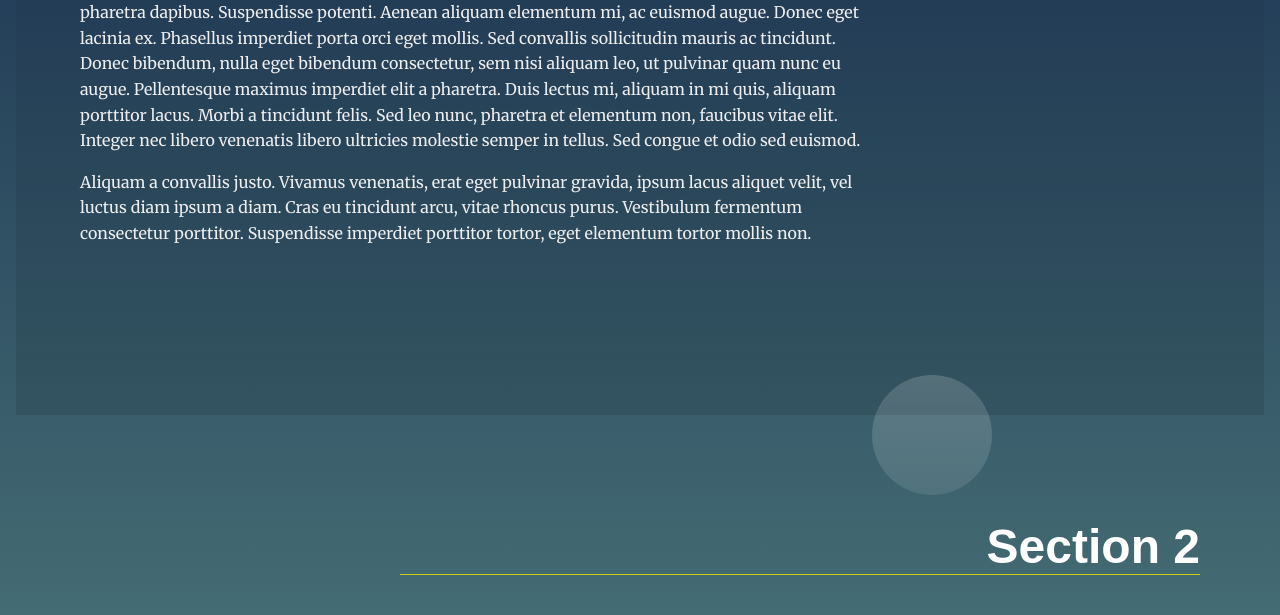
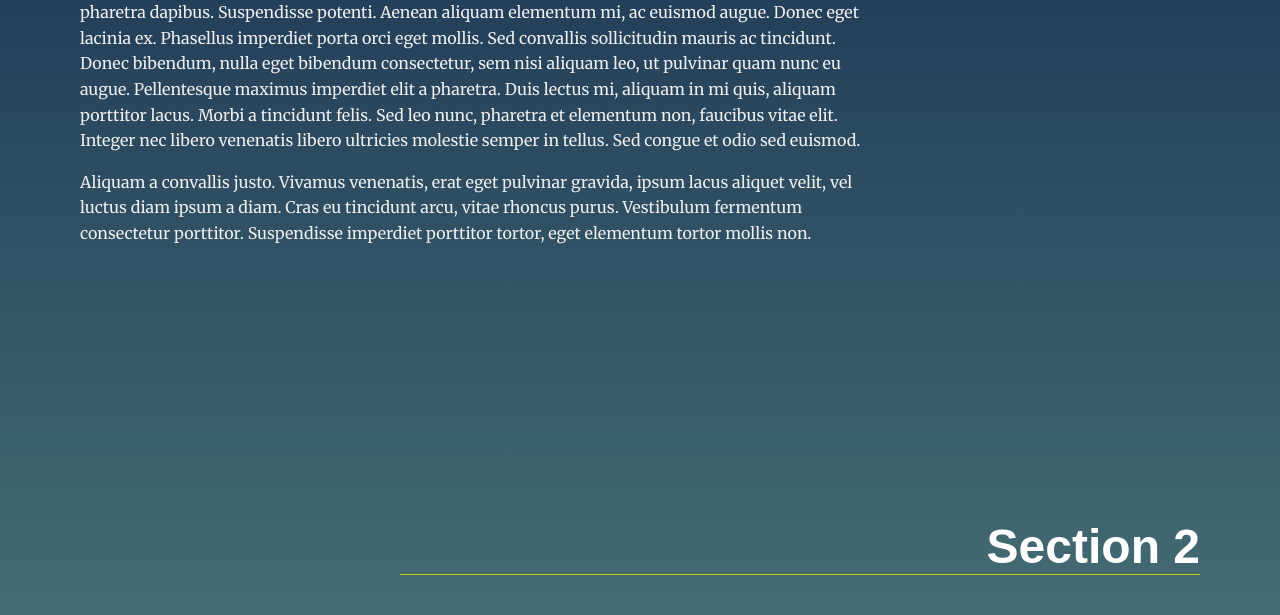
Before and after one commit to abdelrazek-alaa/udacity-javascript-nd-landing-page, a plain HTML site: page index.html in a window 1280 px wide. Shown: the part 696-1311 px from the top of the page. Drawn offline with Linux system fonts and the light colour scheme.

Commit message:
feat:make section active when near top of viewport

```diff
--- a/index.html
+++ b/index.html
@@ -29,7 +29,7 @@
     a data attribute that will populate the li node.
     Adding more sections will automatically populate nav.
     The first section is set to active class by default -->
-    <section id="section1" data-nav="Section 1" class="your-active-class">
+    <section id="section1" data-nav="Section 1">
       <div class="landing__container">
         <h2>Section 1</h2>
         <p>Lorem ipsum dolor sit amet, consectetur adipiscing elit. Morbi fermentum metus faucibus lectus pharetra
--- a/js/app.js
+++ b/js/app.js
@@ -31,6 +31,8 @@ const ul = document.querySelector(".navbar__menu ul");
  * Begin Main Functions
  *
  */
+
+// build the nav
 let buildNav = () => {
   sections.forEach((section) => {
     const li = document.createElement("li");
@@ -42,9 +44,24 @@ let buildNav = () => {
     ul.appendChild(li);
   });
 };
-// build the nav
 
 // Add class 'active' to section when near top of viewport
+let makeSectionActive = () => {
+  sections.forEach((section) => {
+    addEventListener("scroll", () => {
+      secPosition = section.getBoundingClientRect().top;
+      if (secPosition < 150 && secPosition > -410) {
+        if (!section.classList.contains("your-active-class")) {
+          section.classList.add("your-active-class");
+        }
+      } else {
+        if (section.classList.contains("your-active-class")) {
+          section.classList.remove("your-active-class");
+        }
+      }
+    });
+  });
+};
 
 // Scroll to anchor ID using scrollTO event
 
@@ -59,3 +76,4 @@ buildNav();
 // Scroll to section on link click
 
 // Set sections as active
+makeSectionActive();
```
